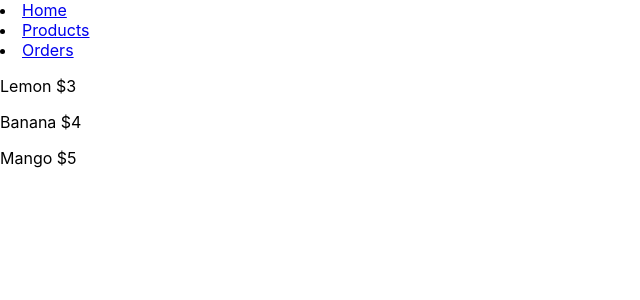
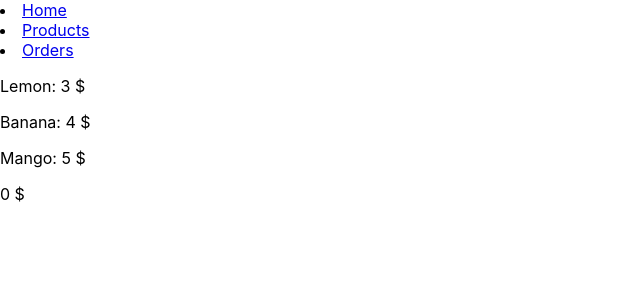
Before and after one commit to gabrielml/react_introduction, a React (Create React App) app: page /products in a window 1280 px wide. Shown: the top 300 px of the page, without its empty margins (0-640 px from the left). Built offline with nearby package versions, Linux system fonts and the light colour scheme.

Commit message:
react with redux

```diff
--- a/package.json
+++ b/package.json
@@ -5,8 +5,10 @@
   "dependencies": {
     "react": "^16.8.6",
     "react-dom": "^16.8.6",
+    "react-redux": "7.1.0",
     "react-router-dom": "5.0.1",
-    "react-scripts": "3.0.1"
+    "react-scripts": "3.0.1",
+    "redux": "4.0.4"
   },
   "scripts": {
     "start": "react-scripts start",
--- a/src/Components/Main.js
+++ b/src/Components/Main.js
@@ -1,7 +1,7 @@
 import React from 'react';
 import {Switch, Route} from 'react-router-dom';
 import Home from './Home';
-import Products from './Products';
+import Products from '../Containers/Products';
 import Orders from './Orders';
 
 const Main = () => {
--- /dev/null
+++ b/src/Components/Product.js
@@ -0,0 +1,9 @@
+import React from 'react';
+
+const Product = (props) => (
+	<div>
+		<p>{props.name}: {props.cost} $</p>
+	</div>
+)
+
+export default Product;
--- a/src/Components/Products.js
+++ /dev/null
@@ -1,11 +0,0 @@
-import React from 'react';
-
-const Products = () => (
-	<div>
-		<p>Lemon $3</p>
-		<p>Banana $4</p>
-		<p>Mango $5</p>
-	</div>
-)
-
-export default Products;
--- /dev/null
+++ b/src/Containers/Products.js
@@ -0,0 +1,30 @@
+import React from 'react';
+
+import Product from '../Components/Product';
+import {connect} from 'react-redux';
+
+class Products extends React.Component {
+	render() {
+		const fruits = this.props.fruits.map(fruit => {
+			return <Product
+				key={fruit.key}
+				name={fruit.name}
+				cost={fruit.cost} />
+		})
+		return (
+			<div>
+				{fruits}
+				<p>{this.props.totalPrice} $</p>
+			</div>
+		)
+	}
+}
+
+const mapStateToProps = state => {
+	return {
+		fruits: state.fruits,
+		totalPrice: state.totalPrice
+	}
+}
+
+export default connect(mapStateToProps)(Products);
--- a/src/index.js
+++ b/src/index.js
@@ -3,13 +3,23 @@ import ReactDOM from 'react-dom';
 import './index.css';
 import App from './App';
 import * as serviceWorker from './serviceWorker';
+
 import {BrowserRouter} from 'react-router-dom';
 
+import {Provider} from 'react-redux';
+import {createStore} from 'redux';
+import reducer from './reducer';
+
+const store = createStore(reducer);
+
 ReactDOM.render(
-	<BrowserRouter>
-		<App />
-	</BrowserRouter>,
+	<Provider store={store}>
+		<BrowserRouter>
+			<App />
+		</BrowserRouter>
+	</Provider>,
 	document.getElementById('root')
+
 );
 // If you want your app to work offline and load faster, you can change
 // unregister() to register() below. Note this comes with some pitfalls.
--- /dev/null
+++ b/src/reducer.js
@@ -0,0 +1,13 @@
+const initialState = {
+	fruits: [
+		{key:1, name:'Lemon', cost:3},
+		{key:2, name:'Banana', cost:4},
+		{key:3, name:'Mango', cost:5}
+	],
+	totalPrice: 0
+}
+
+const reducer = (state = initialState, action) => {
+	return state;
+}
+export default reducer;
```
Also changed, not shown: 1 other file (tests, documents, lock files or other folders).
